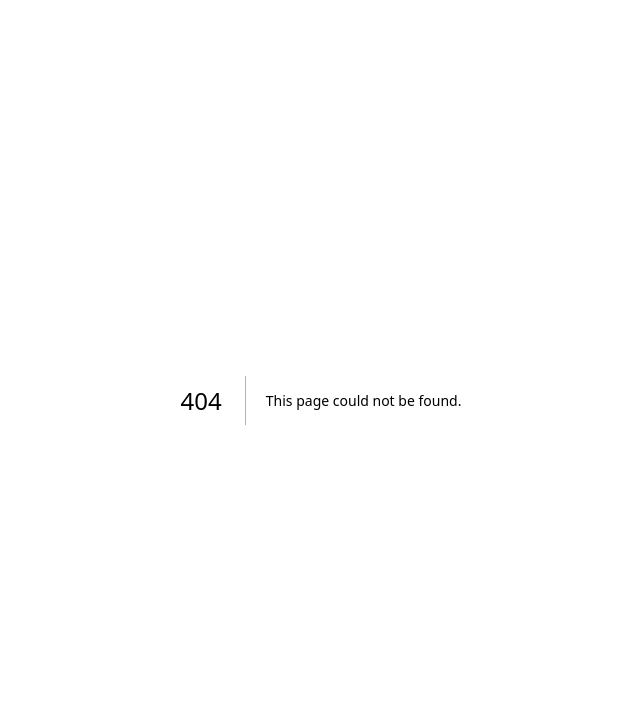
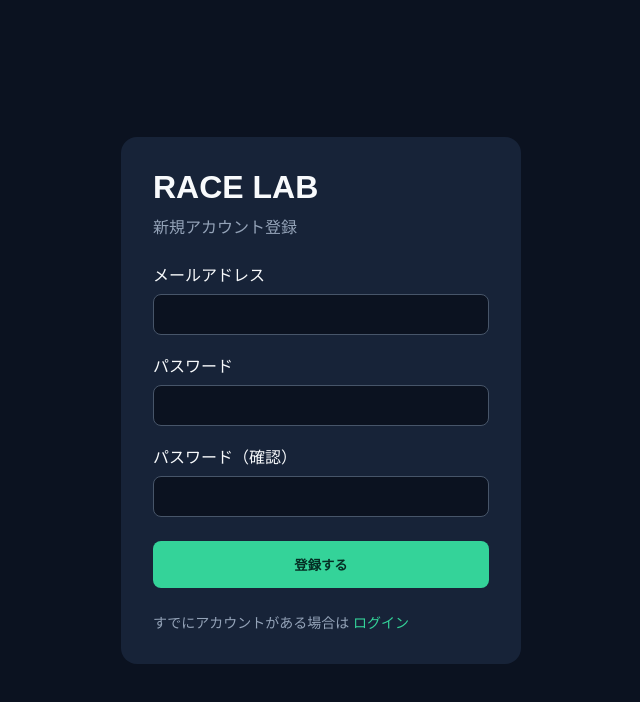
Before and after one commit to kazukun0721/race-lab, a Next.js app in the folder frontend/: page /signup in a window 1280 px wide. Before the commit this address had no page. Shown: the top 702 px of the page, without its empty margins (319-959 px from the left). Built offline with nearby package versions, Linux system fonts and the light colour scheme.

Commit message:
Add self-service signup page

```diff
--- /dev/null
+++ b/frontend/src/app/signup/page.tsx
@@ -0,0 +1,174 @@
+"use client";
+
+import { useState } from "react";
+import Link from "next/link";
+import { createClient } from "@/lib/supabase/client";
+
+export default function SignupPage() {
+  const [email, setEmail] = useState("");
+  const [password, setPassword] = useState("");
+  const [confirmPassword, setConfirmPassword] = useState("");
+  const [loading, setLoading] = useState(false);
+  const [message, setMessage] = useState("");
+  const [done, setDone] = useState("");
+
+  async function handleSignup() {
+    setLoading(true);
+    setMessage("");
+    setDone("");
+
+    if (password !== confirmPassword) {
+      setMessage("パスワードが一致しません。");
+      setLoading(false);
+      return;
+    }
+
+    const supabase = createClient();
+
+    const { data, error } = await supabase.auth.signUp({
+      email,
+      password,
+    });
+
+    if (error) {
+      setMessage(error.message);
+    } else if (data.session) {
+      setDone(
+        "登録が完了しました。管理者の承認が完了すると、レースデータが見られるようになります。承認後にログインしてください。"
+      );
+    } else {
+      setDone(
+        "確認メールを送信しました。メール内のリンクを開いて登録を完了してください。その後、管理者の承認が完了するとレースデータが見られるようになります。"
+      );
+    }
+
+    setLoading(false);
+  }
+
+  return (
+    <main style={{
+      minHeight: "100vh",
+      background: "#0b1220",
+      color: "#f8fafc",
+      display: "flex",
+      alignItems: "center",
+      justifyContent: "center",
+      padding: 24,
+    }}>
+      <div style={{
+        width: "100%",
+        maxWidth: 400,
+        background: "#172338",
+        padding: 32,
+        borderRadius: 16,
+      }}>
+        <h1 style={{ marginBottom: 8 }}>RACE LAB</h1>
+        <p style={{
+          color: "#94a3b8",
+          marginBottom: 24,
+        }}>
+          新規アカウント登録
+        </p>
+
+        {done ? (
+          <p style={{ color: "#34d399", lineHeight: 1.7 }}>{done}</p>
+        ) : (
+          <form onSubmit={(event) => {
+            event.preventDefault();
+            void handleSignup();
+          }}>
+            <label htmlFor="email">メールアドレス</label>
+            <input
+              id="email"
+              type="email"
+              autoComplete="email"
+              required
+              value={email}
+              onChange={(e) => setEmail(e.target.value)}
+              style={{
+                width: "100%",
+                padding: 12,
+                margin: "8px 0 18px",
+                borderRadius: 8,
+                border: "1px solid #475569",
+                background: "#0b1220",
+                color: "white",
+              }}
+            />
+
+            <label htmlFor="password">パスワード</label>
+            <input
+              id="password"
+              type="password"
+              autoComplete="new-password"
+              required
+              value={password}
+              onChange={(e) => setPassword(e.target.value)}
+              style={{
+                width: "100%",
+                padding: 12,
+                margin: "8px 0 18px",
+                borderRadius: 8,
+                border: "1px solid #475569",
+                background: "#0b1220",
+                color: "white",
+              }}
+            />
+
+            <label htmlFor="confirmPassword">パスワード（確認）</label>
+            <input
+              id="confirmPassword"
+              type="password"
+              autoComplete="new-password"
+              required
+              value={confirmPassword}
+              onChange={(e) => setConfirmPassword(e.target.value)}
+              style={{
+                width: "100%",
+                padding: 12,
+                margin: "8px 0 24px",
+                borderRadius: 8,
+                border: "1px solid #475569",
+                background: "#0b1220",
+                color: "white",
+              }}
+            />
+
+            <button
+              type="submit"
+              disabled={loading}
+              style={{
+                width: "100%",
+                padding: 14,
+                border: 0,
+                borderRadius: 8,
+                background: "#34d399",
+                color: "#052e24",
+                fontWeight: "bold",
+                cursor: "pointer",
+              }}
+            >
+              {loading ? "登録中..." : "登録する"}
+            </button>
+          </form>
+        )}
+
+        {message && (
+          <p role="alert" style={{
+            color: "#f87171",
+            marginTop: 16,
+          }}>
+            {message}
+          </p>
+        )}
+
+        <p style={{ marginTop: 24, color: "#94a3b8", fontSize: 14 }}>
+          すでにアカウントがある場合は{" "}
+          <Link href="/login" style={{ color: "#34d399" }}>
+            ログイン
+          </Link>
+        </p>
+      </div>
+    </main>
+  );
+}
```
